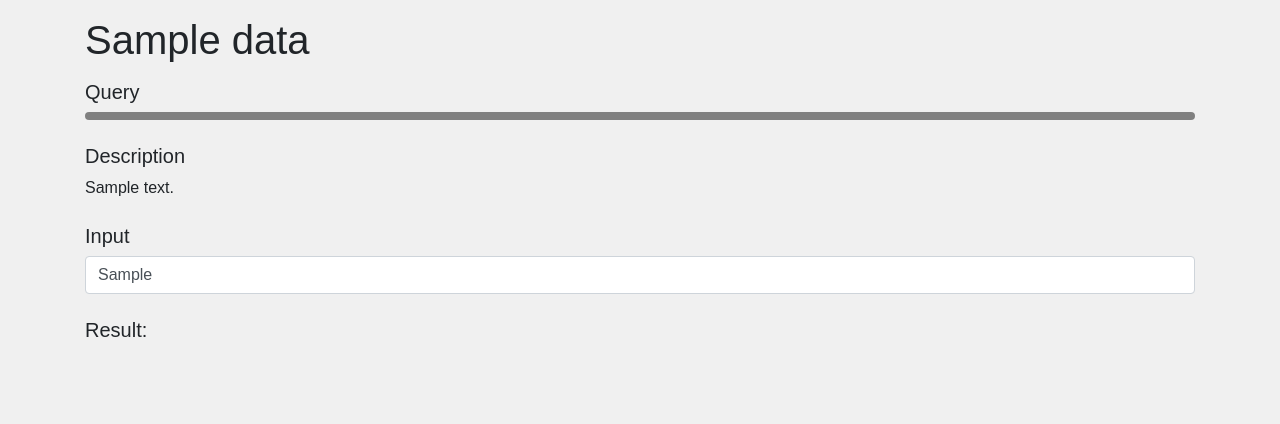
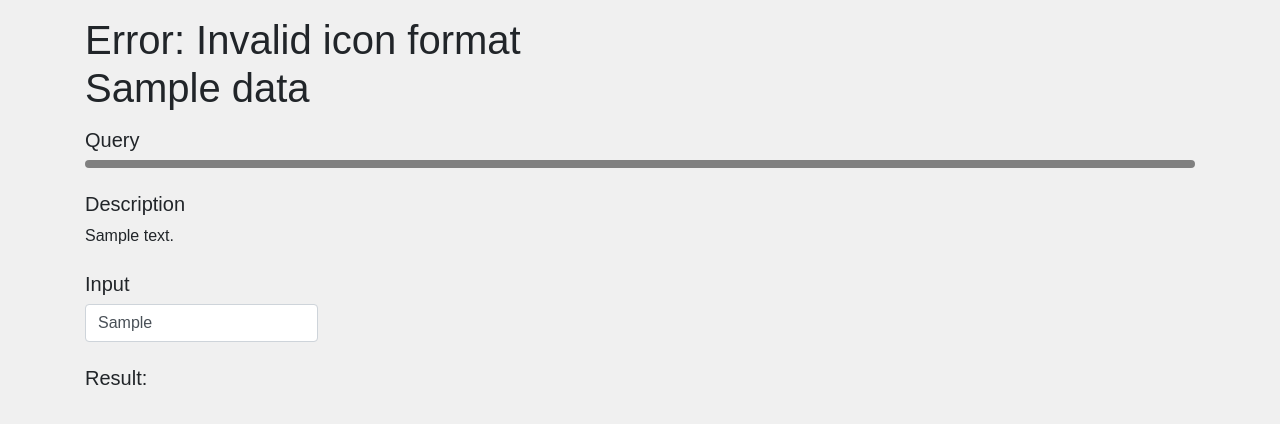
Before and after one commit to BrianBakkala/Database-Applications-Deliverable-5, a Flask app: template templates/dynamic_query.html in a window 1280 px wide. Shown: the part 56-480 px from the top of the page. Run offline with Flask 3, Linux system fonts and the light colour scheme; the template is opened without the code that fills it: most values are stand-ins (such as "Sample title", 1, 10 or a date in 2020); style sheets or scripts are compiled from the project's sources; some libraries are stand-ins or nearby versions.

Commit message:
Improve dynamic query UX

```diff
--- a/resources/css/render_query.scss
+++ b/resources/css/render_query.scss
@@ -9,3 +9,8 @@
     }
 
 }
+
+#dynamic_query_form input {
+    display: initial !important;
+    width: initial !important;
+}
--- a/resources/py/query_maps.py
+++ b/resources/py/query_maps.py
@@ -7,7 +7,7 @@
     "union": {
         "category": "set_operations",
         "name": "Union",
-        "icon": "union",
+        "icon": "bi-union",
         "query_type": "static",
         "query": "SELECT home_team_id AS team_id FROM games\r\nUNION\r\nSELECT away_team_id FROM games;",
         "description": "This query returns a list of all teams that have played at least one game (either home or away).",
@@ -15,7 +15,7 @@
     "intersect": {
         "category": "set_operations",
         "name": "Intersect",
-        "icon": "intersect",
+        "icon": "bi-intersect",
         "query_type": "static",
         "query": "SELECT player_id FROM batting_statistics WHERE season_id = 3\r\nINTERSECT\r\nSELECT player_id FROM batting_statistics WHERE season_id = 2;",
         "description": "This query finds players who had stats recorded in both 2023 and 2024.",
@@ -23,7 +23,7 @@
     "except": {
         "category": "set_operations",
         "name": "Except",
-        "icon": "exclude",
+        "icon": "bi-exclude",
         "query_type": "static",
         "query": "SELECT player_id FROM batting_statistics WHERE season_id = 3\r\nEXCEPT\r\nSELECT player_id FROM batting_statistics WHERE season_id = 2;\r\n",
         "description": "This query lists players who played in 2023 but not in 2024.",
@@ -33,10 +33,10 @@
     #
     # set  membership
     #
-    "1": {
+    "home_run_threshold": {
         "category": "set_membership",
-        "name": "Hello",
-        "icon": "union",
+        "name": "Home Run Threshold",
+        "icon": "fa-baseball-bat-ball",
         "query_type": "dynamic",
         "query": "SELECT player_id, first_name, last_name \r\nFROM players \r\nWHERE player_id IN (SELECT player_id FROM batting_statistics WHERE home_runs > ?);",
         "column": "batting_statistics.home_runs",
--- a/static/css/render_query.css
+++ b/static/css/render_query.css
@@ -7,4 +7,9 @@
   padding-inline: 0.25rem;
 }
 
+#dynamic_query_form input {
+  display: initial !important;
+  width: initial !important;
+}
+
 /*# sourceMappingURL=render_query.css.map */
--- a/templates/base_template.html
+++ b/templates/base_template.html
@@ -15,6 +15,7 @@
     <link rel="stylesheet" href="https://cdn.jsdelivr.net/npm/bootstrap@4.0.0/dist/css/bootstrap.min.css"
         integrity="sha384-Gn5384xqQ1aoWXA+058RXPxPg6fy4IWvTNh0E263XmFcJlSAwiGgFAW/dAiS6JXm" crossorigin="anonymous" />
     <link rel="stylesheet" href="https://cdn.jsdelivr.net/npm/bootstrap-icons@1.11.3/font/bootstrap-icons.min.css" />
+
 
     <!-- global css -->
     <link rel="stylesheet" href="../static/css/global.css" />
@@ -63,6 +64,9 @@
         integrity="sha384-JZR6Spejh4U02d8jOt6vLEHfe/JQGiRRSQQxSfFWpi1MquVdAyjUar5+76PVCmYl"
         crossorigin="anonymous"></script>
 
+    <!-- fontawesome -->
+    <script src="https://kit.fontawesome.com/3cc04a9433.js" crossorigin="anonymous"></script>
+
     <script src="../static/js/global.js"></script>
 
 
--- a/templates/dynamic_query.html
+++ b/templates/dynamic_query.html
@@ -2,7 +2,7 @@
 
 
 {% block header %}
-{{ biIcon(data["icon"]) }} {{data["name"] }}
+{{ icon(data["icon"]) }} {{data["name"] }}
 {% endblock %}
 
 
@@ -20,7 +20,7 @@
 
 <div class="container mb-4">
     <h5>Input</h5>
-    <form>
+    <form id="dynamic_query_form">
         {{ inputForColumn(column_data, false, "handleInput(this, '" + mapping_key + "')") }}
     </form>
 </div>
```
Also changed, not shown: 1 other file.
